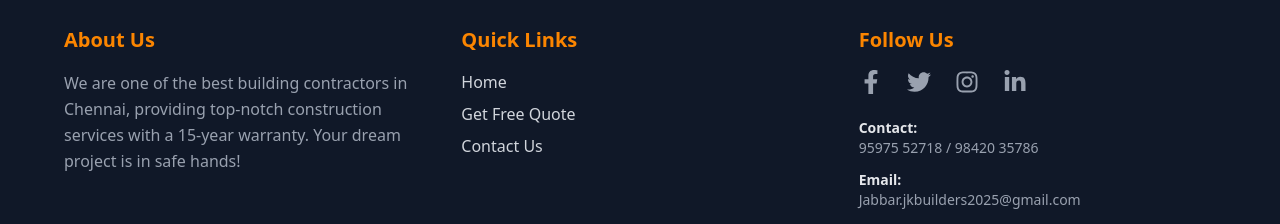
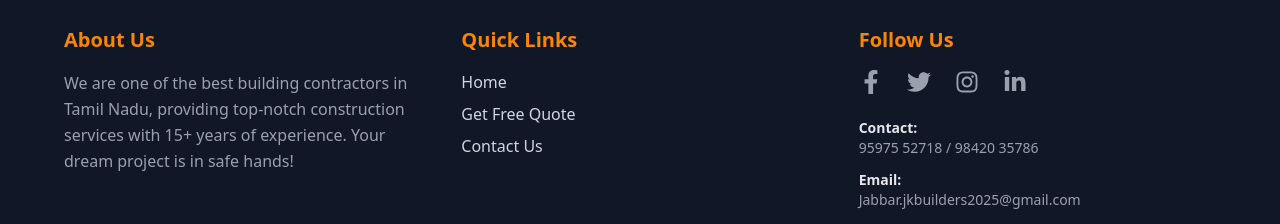
Before and after one commit to Tamilarasanps/jk-frontend, a React (Vite) app: page /construction-cost in a window 1280 px wide. Shown: the part 3678-3902 px from the top of the page. Built offline with nearby package versions, Linux system fonts and the light colour scheme.

Commit message:
last changes

```diff
--- a/src/components/Client/Contact/Contact.jsx
+++ b/src/components/Client/Contact/Contact.jsx
@@ -60,10 +60,10 @@ function Contact() {
               <span className="text-2xl text-blue-600">📧</span>
               <span className="text-lg text-gray-800">
                 <a
-                  href="mailto:info@jkconstruction.com"
+                  href="mailto:Jabbar.jkbuilders2025@gmail.com"
                   className="hover:text-blue-600 transition"
                 >
-                  info@jkconstruction.com
+                  Jabbar.jkbuilders2025@gmail.com
                 </a>
               </span>
             </div>
--- a/src/components/Client/Footer/Footer.jsx
+++ b/src/components/Client/Footer/Footer.jsx
@@ -15,9 +15,9 @@ function Footer() {
         <div className="md:w-1/3">
           <h3 className="text-[#FB8500] text-xl font-bold mb-4">About Us</h3>
           <p className="text-gray-400 leading-relaxed">
-            We are one of the best building contractors in Chennai, providing
-            top-notch construction services with a 15-year warranty. Your dream
-            project is in safe hands!
+            We are one of the best building contractors in Tamil Nadu, providing
+            top-notch construction services with 15+ years of experience. Your
+            dream project is in safe hands!
           </p>
         </div>
 
--- a/src/components/Client/Pricing/ConstructionCalculator.jsx
+++ b/src/components/Client/Pricing/ConstructionCalculator.jsx
@@ -6,6 +6,7 @@ const ConstructionCalculator = () => {
   const packageRates = {
     "Basic Package": 1999,
     "Premium Package": 2199,
+    "Premium Plus": 2349,
     "Elite Package": 2449,
     "Ultra Luxury Package": 3049,
   };
```
